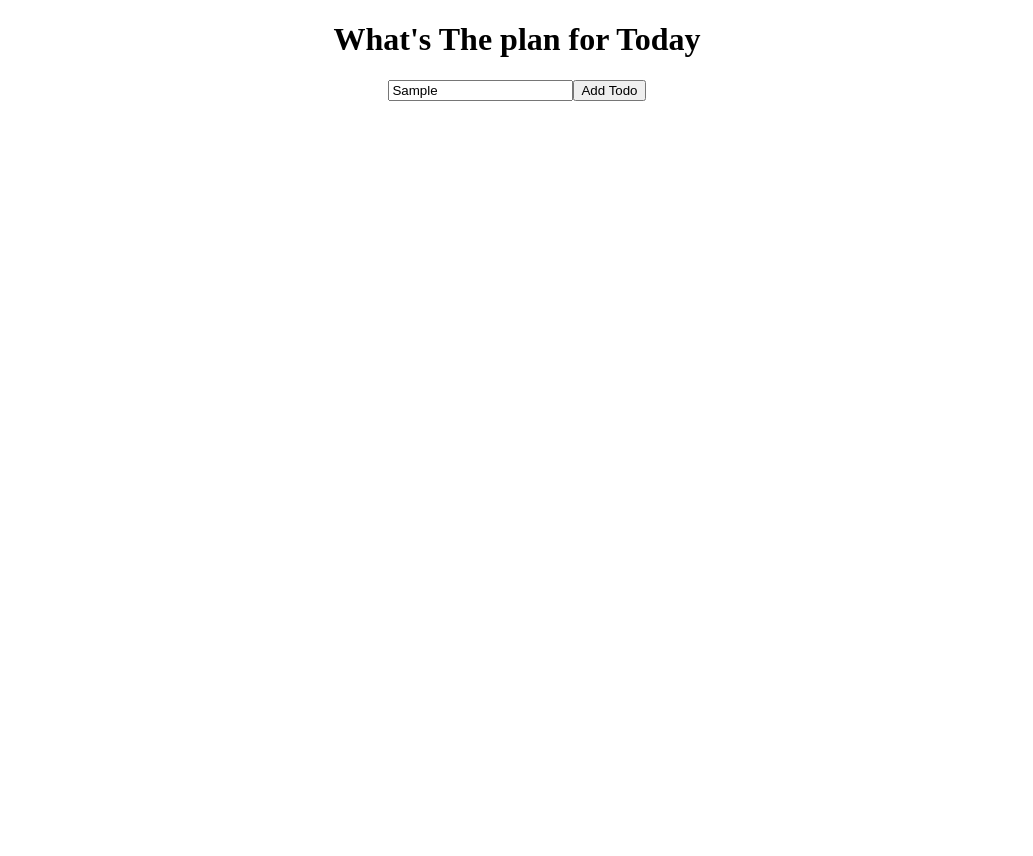
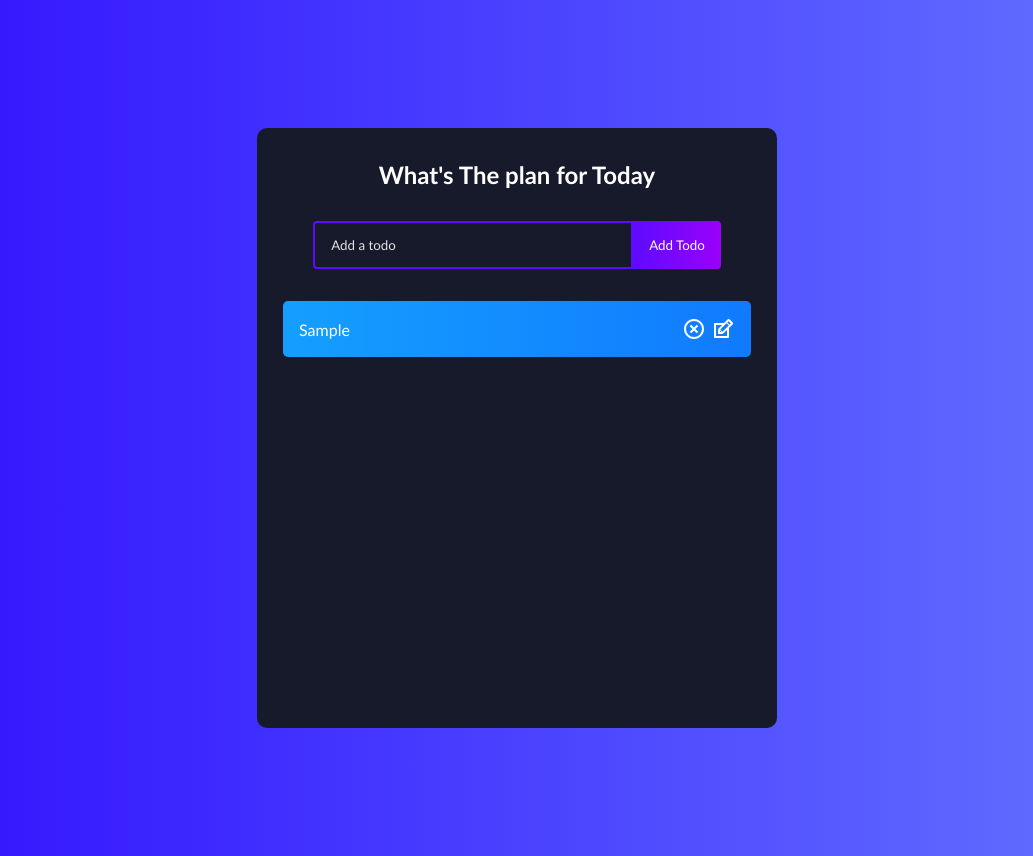
Before and after one commit to berrybab6/prayer, a React (Create React App) app: page / in a window 1280 px wide. Both pictures are taken after typing "Sample" into the empty fields and a click on the button "Add Todo". Shown: the whole page, without its empty margins (123-1156 px from the left). Before the commit the page ends 800 px from the top, so only its background shows below. Built offline with nearby package versions, Linux system fonts and the light colour scheme.

Commit message:
Todo functionality done

```diff
--- a/package.json
+++ b/package.json
@@ -11,6 +11,7 @@
     "react": "^17.0.2",
     "react-bootstrap": "^1.6.0",
     "react-dom": "^17.0.2",
+    "react-icons": "^4.2.0",
     "react-router-dom": "^5.2.0",
     "react-scripts": "4.0.3",
     "web-vitals": "^1.1.2"
--- a/src/App.css
+++ b/src/App.css
@@ -1,38 +1,152 @@
-.App {
-  text-align: center;
+* {
+  box-sizing: border-box;
+  margin: 0;
+  padding: 0;
+  font-family: 'Trebuchet MS', 'Lucida Sans Unicode', 'Lucida Grande',
+    'Lucida Sans', Arial, sans-serif;
 }
 
-.App-logo {
-  height: 40vmin;
-  pointer-events: none;
+body {
+  background: linear-gradient(
+    90deg,
+    rgba(48, 16, 255, 1) 0%,
+    rgba(100, 115, 255, 1) 100%
+  );
 }
 
-@media (prefers-reduced-motion: no-preference) {
-  .App-logo {
-    animation: App-logo-spin infinite 20s linear;
-  }
+.todo-app {
+  display: flex;
+  flex-direction: column;
+  justify-content: start;
+  width: 520px;
+  min-height: 600px;
+  background: #161a2b;
+  text-align: center;
+  margin: 128px auto;
+  border-radius: 10px;
+  padding-bottom: 32px;
 }
 
-.App-header {
-  background-color: #282c34;
-  min-height: 100vh;
-  display: flex;
-  flex-direction: column;
-  align-items: center;
-  justify-content: center;
-  font-size: calc(10px + 2vmin);
-  color: white;
+
+h1 {
+  margin: 32px 0;
+  color: #fff;
+  font-size: 24px;
 }
 
-.App-link {
-  color: #61dafb;
+.complete {
+  text-decoration: line-through;
+  opacity: 0.4;
 }
 
-@keyframes App-logo-spin {
-  from {
-    transform: rotate(0deg);
-  }
-  to {
-    transform: rotate(360deg);
-  }
+.todo-form {
+  margin-bottom: 32px;
 }
+
+
+.todo-input {
+  padding: 14px 32px 14px 16px;
+  border-radius: 4px 0 0 4px;
+  border: 2px solid #5d0cff;
+  outline: none;
+  width: 320px;
+  background: transparent;
+  color: #fff;
+}
+
+.todo-input::placeholder {
+  color: #e2e2e2;
+}
+
+.todo-button {
+  padding: 16px;
+  border: none;
+  border-radius: 0 4px 4px 0;
+  cursor: pointer;
+  outline: none;
+  background: linear-gradient(
+    90deg,
+    rgba(93, 12, 255, 1) 0%,
+    rgba(155, 0, 250, 1) 100%
+  );
+  color: #fff;
+  text-transform: capitalize;
+}
+
+
+.todo-input.edit {
+  border: 2px solid #149fff;
+}
+
+.todo-button.edit {
+  background: linear-gradient(
+    90deg,
+    rgba(20, 159, 255, 1) 0%,
+    rgba(17, 122, 255, 1) 100%
+  );
+  padding: 16px 22px;
+}
+
+.todo-container {
+  display: flex;
+  flex-direction: row;
+  position: relative;
+}
+
+
+.todo-row {
+  display: flex;
+  justify-content: space-between;
+  align-items: center;
+  margin: 4px auto;
+  color: #fff;
+  background: linear-gradient(
+    90deg,
+    rgba(255, 118, 20, 1) 0%,
+    rgba(255, 84, 17, 1) 100%
+  );
+
+  padding: 16px;
+  border-radius: 5px;
+  width: 90%;
+}
+
+.todo-row:nth-child(4n + 1) {
+  background: linear-gradient(
+    90deg,
+    rgba(93, 12, 255, 1) 0%,
+    rgba(155, 0, 250, 1) 100%
+  );
+}
+
+.todo-row:nth-child(4n + 2) {
+  background: linear-gradient(
+    90deg,
+    rgba(255, 12, 241, 1) 0%,
+    rgba(250, 0, 135, 1) 100%
+  );
+}
+
+.todo-row:nth-child(4n + 3) {
+  background: linear-gradient(
+    90deg,
+    rgba(20, 159, 255, 1) 0%,
+    rgba(17, 122, 255, 1) 100%
+  );
+}
+
+.icons {
+  display: flex;
+  align-items: center;
+  font-size: 24px;
+  cursor: pointer;
+}
+
+.delete-icon {
+  margin-right: 5px;
+  color: #fff;
+}
+
+.edit-icon {
+  color: #fff;
+}
--- a/src/App.js
+++ b/src/App.js
@@ -3,7 +3,7 @@
 
 function App() {
   return (
-    <div className="App">
+    <div className="todo-app">
        <TodoList />
     </div>
   );
--- a/src/components/Todo.js
+++ b/src/components/Todo.js
@@ -1,11 +1,50 @@
-import React from 'react'
+import React, {useState} from 'react'
+import TodoList from './TodoList';
+import TodoForm from './TodoForm';
+import {RiCloseCircleLine} from 'react-icons/ri';
+import {TiEdit} from 'react-icons/ti';
 
-function Todo() {
-    return (
-        <div>
+function Todo({todos, completeTodo, removeTodo, updateTodo }) {
+const [edit, setEdit] = useState({
+    id: null,
+    value: ''
+});
+
+const submitUpdate = value => {
+    updateTodo(edit.id, value);
+    setEdit({
+      id: null,
+      value: ''
+    });
+  };
+
+  if (edit.id) {
+    return <TodoForm edit={edit} onSubmit={submitUpdate} />;
+  }
+
+
+    return todos.map((todo, index) =>(
+        <div className={todo.isComplete ? "todo-row complete": "todo-row"} key={index}>
+            <div key={todo.id} onClick={() => completeTodo(todo.id)}>
+                {todo.text}
+            </div>
+
+            <div className='icons'>
+                <RiCloseCircleLine
+                onClick={() => removeTodo(todo.id)}
+                className='delete-icon'
+                />
+
+                <TiEdit
+                onClick={() => setEdit({ id: todo.id, value: todo.text })}
+                className='edit-icon'
+                />
 
         </div>
-    )
+
+            {/* <TodoList /> */}
+        </div>
+    ) )
 }
 
 export default Todo
--- a/src/components/TodoForm.js
+++ b/src/components/TodoForm.js
@@ -3,11 +3,12 @@
 function TodoForm(props) {
     // const [input, setInput] = useState(props.edit?props.edit.value : "");
     const [input, setInput]=useState("");
-    // const inputRef = useRef(null);
 
-    // useEffect(() => {
-    //    inputRef.current.focus();
-    // });
+    const inputRef = useRef(null);
+
+    useEffect(() => {
+       inputRef.current.focus();
+    });
 
     const handleChange=e=>{
         setInput(e.target.value);
@@ -25,19 +26,38 @@
     }
 
     return (
-        <div>
-            <form className="todo-form" onSubmit={handleSubmit} onChange={handleChange}>
-                <input
-                className="todo-input"
-                type="text"
-                placeholder="Add Todo"
-                name="text"
-                val={input}>
-                </input>
-                <button className="todo-button">Add Todo</button>
-            </form>
-        </div>
-    )
+        <form onSubmit={handleSubmit} className='todo-form'>
+          {props.edit ? (
+            <>
+              <input
+                placeholder='Update your item'
+                value={input}
+                onChange={handleChange}
+                name='text'
+                ref={inputRef}
+                className='todo-input edit'
+              />
+              <button onClick={handleSubmit} className='todo-button edit'>
+                Update
+              </button>
+            </>
+          ) : (
+            <>
+              <input
+                placeholder='Add a todo'
+                value={input}
+                onChange={handleChange}
+                name='text'
+                className='todo-input'
+                ref={inputRef}
+              />
+              <button onClick={handleSubmit} className='todo-button'>
+                Add todo
+              </button>
+            </>
+          )}
+        </form>
+      );
 }
 
 export default TodoForm
--- a/src/components/TodoList.js
+++ b/src/components/TodoList.js
@@ -1,4 +1,5 @@
 import React, {useState, useEffect, useRef} from 'react'
+import Todo from './Todo';
 import TodoForm from './TodoForm'
 
 function TodoList() {
@@ -8,14 +9,45 @@
         if (!todo.text || /^\s*$/.test(todo.text)){
             return;
         }
+
         const newTodos = [todo, ...todos];
         setTodos(newTodos);
         console.log(...todos);
     }
+
+    const updateTodo = (todoId, newValue) => {
+        if (!newValue.text || /^\s*$/.test(newValue.text)) {
+          return;
+        }
+
+        setTodos(prev => prev.map(item => (item.id === todoId ? newValue : item)));
+      };
+
+
+    const removeTodo = id => {
+        const removedArr = [...todos].filter(todo => todo.id !== id);
+        setTodos(removedArr);
+      };
+
+
+    const completeTodo = id=>{
+        let updatedTodos = todos.map(todo=>{
+            if(todo.id ==id){
+                todo.isComplete =!todo.isComplete;
+            }
+            return todo;
+        });
+        setTodos(updatedTodos);
+    };
     return (
         <div>
             <h1>What's The plan for Today</h1>
             <TodoForm onSubmit={addTodo}/>
+            <Todo todos={todos}
+            completeTodo = {completeTodo}
+            removeTodo={removeTodo}
+            updateTodo ={updateTodo}
+            />
         </div>
     )
 }
```
Also changed, not shown: 1 other file (tests, documents, lock files or other folders).
